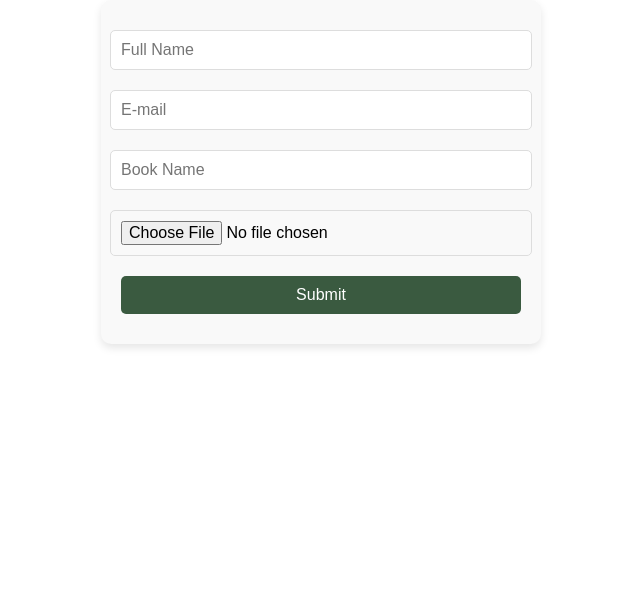
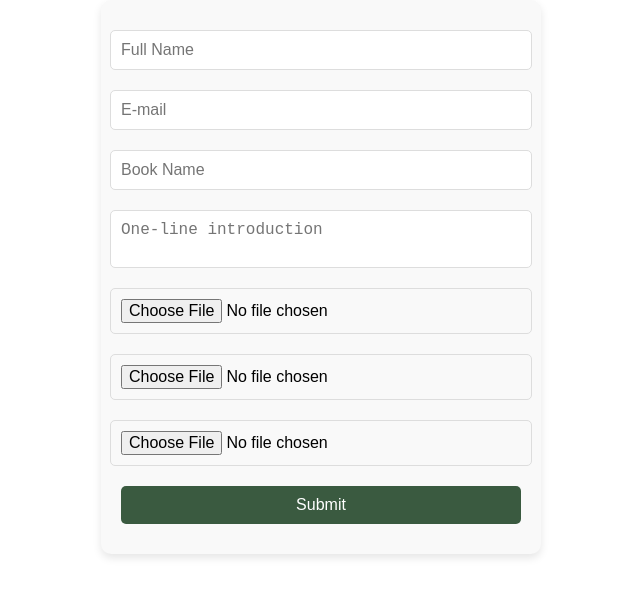
Before and after one commit to hyojin-park24/modadoc-web-page, a React (Create React App) app: page /upload in a window 1280 px wide. Shown: the top 596 px of the page, without its empty margins (319-959 px from the left). Built offline with nearby package versions, Linux system fonts and the light colour scheme.

Commit message:
2024.09 백엔드 DB 연결 커밋

```diff
--- a/package.json
+++ b/package.json
@@ -6,6 +6,8 @@
     "@testing-library/jest-dom": "^5.17.0",
     "@testing-library/react": "^13.4.0",
     "@testing-library/user-event": "^13.5.0",
+    "axios": "^1.7.7",
+    "firebase": "^11.0.1",
     "react": "^18.3.1",
     "react-dom": "^18.3.1",
     "react-router-dom": "^6.27.0",
--- a/src/components/MainPage.js
+++ b/src/components/MainPage.js
@@ -1,5 +1,6 @@
-import React from 'react';
+import React, { useEffect, useState } from 'react';
 import { Link } from 'react-router-dom';
+import axios from 'axios';
 import styled from 'styled-components';
 
 const Container = styled.div`
@@ -56,16 +57,17 @@ const NavLink = styled(Link)`
 `;
 
 function MainPage() {
-    const books = [
-        { id: 1, name: "The Goal" },
-        { id: 2, name: "IT 지식" },
-        { id: 3, name: "인간 관계론" },
-        // 임시로 몇 개의 책 데이터를 추가합니다.
-    ];
+    const [books, setBooks] = useState([]);
+
+    useEffect(() => {
+        axios.get('/api/books')
+            .then(response => setBooks(response.data))
+            .catch(error => console.error('Error fetching books:', error));
+    }, []);
 
     return (
         <Container>
-            <Title>모다독 - 함께하는 독서</Title>
+            <Title>모다독 - 모여서 다같이 독서</Title>
             <BookList>
                 {books.map(book => (
                     <BookItem to={`/book/${book.id}`} key={book.id}>
--- a/src/components/SubPage1.js
+++ b/src/components/SubPage1.js
@@ -1,5 +1,6 @@
-import React from 'react';
+import React, { useEffect, useState } from 'react';
 import { useParams } from 'react-router-dom';
+import axios from 'axios';
 import styled from 'styled-components';
 
 const Container = styled.div`
@@ -31,13 +32,15 @@ const Description = styled.p`
 
 function SubPage1() {
     const { id } = useParams();
+    const [book, setBook] = useState(null);
 
-    // 임시 데이터 (id로 특정 책의 정보를 불러온다고 가정)
-    const book = {
-        name: "The Goal",
-        activityImageUrl: "https://via.placeholder.com/600x400",  // 임시 이미지
-        description: "목표 달성에 대한 이야기를 담은 책입니다."
-    };
+    useEffect(() => {
+        axios.get(`/api/books/${id}`)
+            .then(response => setBook(response.data))
+            .catch(error => console.error('Error fetching book:', error));
+    }, [id]);
+
+    if (!book) return <div>Loading...</div>;
 
     return (
         <Container>
--- a/src/components/SubPage2.js
+++ b/src/components/SubPage2.js
@@ -1,4 +1,5 @@
-import React from 'react';
+import React, { useEffect, useState } from 'react';
+import axios from 'axios';
 import styled from 'styled-components';
 
 const Container = styled.div`
@@ -41,11 +42,13 @@ const Bio = styled.p`
 `;
 
 function SubPage2() {
-    const members = [
-        { id: 1, name: "박효진", profileImageUrl: "https://via.placeholder.com/100", bio: "모다독 리더" },
-        { id: 2, name: "김민수", profileImageUrl: "https://via.placeholder.com/100", bio: "개발자" },
-        // 임시로 몇 명의 멤버 데이터를 추가합니다.
-    ];
+    const [members, setMembers] = useState([]);
+
+    useEffect(() => {
+        axios.get('/api/members')
+            .then(response => setMembers(response.data))
+            .catch(error => console.error('Error fetching members:', error));
+    }, []);
 
     return (
         <Container>
--- a/src/components/UploadPage.js
+++ b/src/components/UploadPage.js
@@ -1,4 +1,5 @@
 import React, { useState } from 'react';
+import axios from 'axios';
 import styled from 'styled-components';
 
 const Form = styled.form`
@@ -20,6 +21,16 @@ const Input = styled.input`
     border: 1px solid #ddd;
     border-radius: 5px;
     font-size: 1rem;
+`;
+
+const TextArea = styled.textarea`
+    width: 100%;
+    margin: 10px 0;
+    padding: 10px;
+    border: 1px solid #ddd;
+    border-radius: 5px;
+    font-size: 1rem;
+    resize: none;
 `;
 
 const Button = styled.button`
@@ -44,6 +55,9 @@ function UploadPage() {
         email: '',
         bookName: '',
         introduction: '',
+        bookImage: null,
+        activityImage: null,
+        profileImage: null
     });
 
     const handleChange = (e) => {
@@ -51,9 +65,19 @@ function UploadPage() {
         setFormData({ ...formData, [name]: value });
     };
 
+    const handleFileChange = (e) => {
+        const { name } = e.target;
+        setFormData({ ...formData, [name]: e.target.files[0] });
+    };
+
     const handleSubmit = (e) => {
         e.preventDefault();
-        alert('책 정보가 업로드되었습니다.');
+        const data = new FormData();
+        Object.keys(formData).forEach(key => data.append(key, formData[key]));
+
+        axios.post('/api/upload', data)
+            .then(response => alert('Book uploaded successfully!'))
+            .catch(error => console.error('Error uploading book:', error));
     };
 
     return (
@@ -61,7 +85,10 @@ function UploadPage() {
             <Input type="text" name="fullName" placeholder="Full Name" onChange={handleChange} required />
             <Input type="email" name="email" placeholder="E-mail" onChange={handleChange} required />
             <Input type="text" name="bookName" placeholder="Book Name" onChange={handleChange} required />
-            <Input type="file" name="bookImage" required />
+            <TextArea name="introduction" placeholder="One-line introduction" onChange={handleChange} required />
+            <Input type="file" name="bookImage" onChange={handleFileChange} required />
+            <Input type="file" name="activityImage" onChange={handleFileChange} required />
+            <Input type="file" name="profileImage" onChange={handleFileChange} required />
             <Button type="submit">Submit</Button>
         </Form>
     );
```
Also changed, not shown: 1 other file (tests, documents, lock files or other folders). Lines whose indentation alone changed are shown as unchanged.
